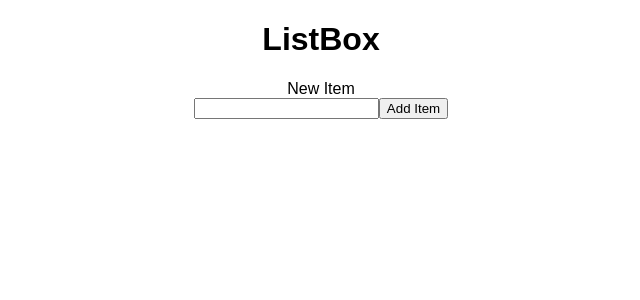
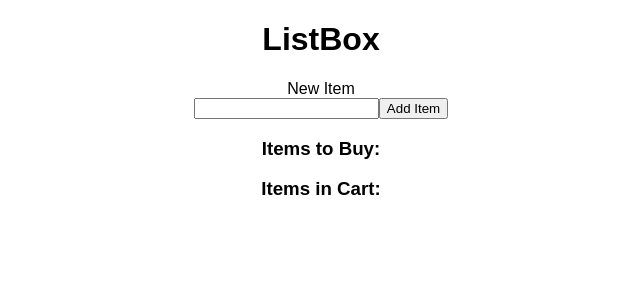
Before and after one commit to zoverlvx/listbox2, a React (Create React App) app: page / in a window 1280 px wide. Shown: the top 300 px of the page, without its empty margins (319-959 px from the left). Built offline with nearby package versions, Linux system fonts and the light colour scheme.

Commit message:
Creates headings for lists.

```diff
--- a/src/App.js
+++ b/src/App.js
@@ -25,6 +25,8 @@ class App extends Component {
                         Add Item
                     </button>
                 </form>
+                <h3>Items to Buy:</h3>
+                <h3>Items in Cart:</h3>
             </div>
         );
     }
```
